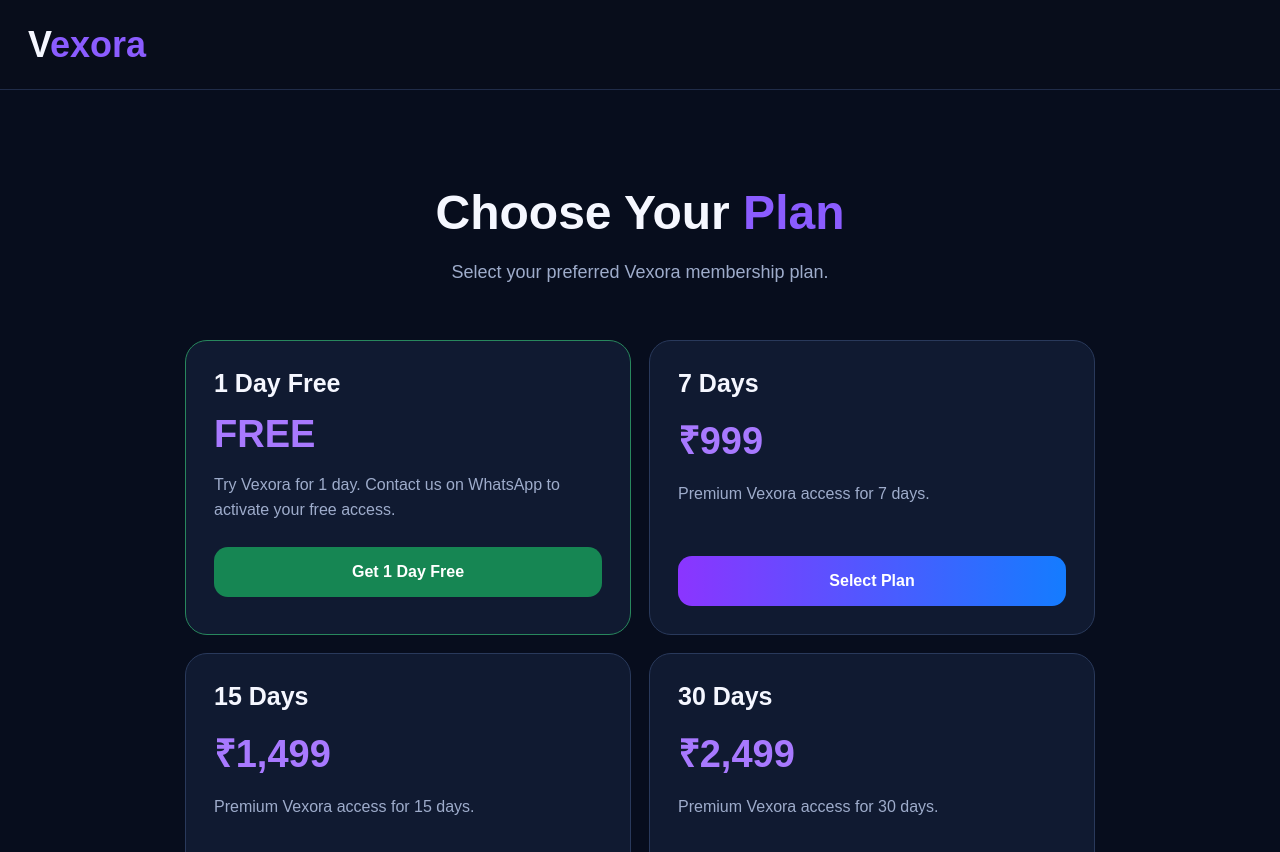
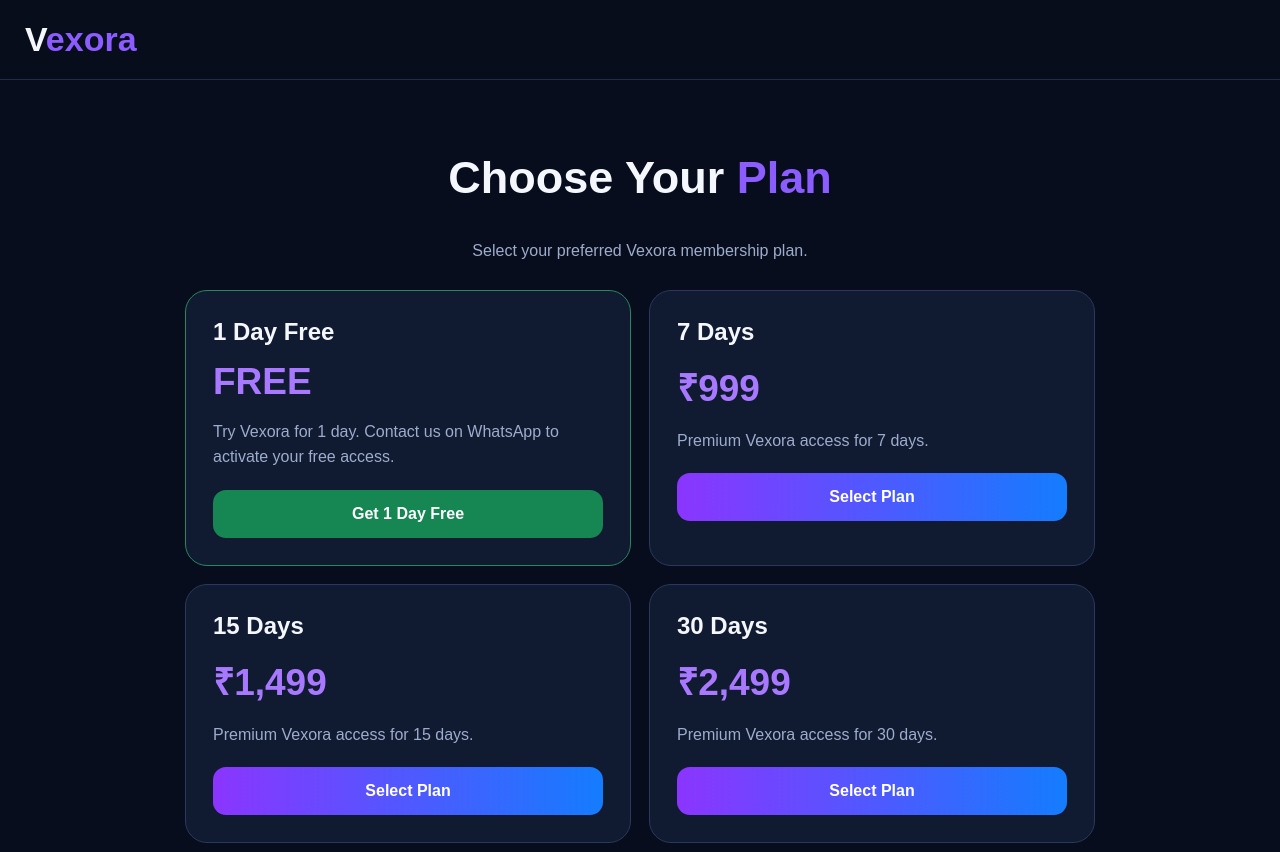
Before and after one commit to nipul830/Vexora, a website: page plans.html in a window 1280 px wide. Shown: the top 852 px of the page. Drawn offline with Linux system fonts and the light colour scheme.

Commit message:
Update plans.html

```diff
--- a/plans.html
+++ b/plans.html
@@ -1,139 +1,158 @@
 <!doctype html>
+
 <html lang="en">
+
 <head>
+
 <meta charset="utf-8">
-  <meta name="viewport" content="width=device-width, initial-scale=1">
+
+<meta
+  name="viewport"
+  content="width=device-width,initial-scale=1"
+>
+
 <title>Vexora — Plans</title>
 
 <style>
-    *{box-sizing:border-box}
 
-    body{
-      margin:0;
-      font-family:Arial,Helvetica,sans-serif;
-      color:#f5f7ff;
-      background:#070d1d;
+* {
+  box-sizing:border-box;
 }
 
-    a{text-decoration:none}
+body {
+  margin:0;
+  background:#070d1d;
+  color:#f5f7ff;
+  font-family:Arial,sans-serif;
+}
 
-    .topbar{
-      height:90px;
+.topbar {
+  height:80px;
   display:flex;
   align-items:center;
-      padding:0 28px;
+  padding:0 25px;
   background:#080d1b;
   border-bottom:1px solid #202c49;
 }
 
-    .logo{
-      font-size:36px;
-      font-weight:800;
+.logo {
+  font-size:34px;
+  font-weight:900;
 }
 
-    .logo span{color:#8b5cff}
+.logo span {
+  color:#8b5cff;
+}
 
-    .container{
+.container {
   max-width:950px;
   margin:auto;
   padding:35px 20px 60px;
 }
 
-    .hero{
+.hero {
   text-align:center;
-      padding:20px 10px 35px;
+  margin-bottom:30px;
 }
 
-    .hero h1{
-      font-size:48px;
-      margin-bottom:15px;
+.hero h1 {
+  font-size:45px;
 }
 
-    .hero p{
+.hero p {
   color:#9eaccb;
-      font-size:18px;
-      line-height:1.6;
 }
 
-    .plans{
+.plans {
   display:grid;
   grid-template-columns:repeat(2,1fr);
   gap:18px;
 }
 
-    .plan{
+.plan {
+  padding:27px;
+  border-radius:22px;
   background:#101a31;
   border:1px solid #29395b;
-      border-radius:22px;
-      padding:28px;
 }
 
-    .plan.free{
-      border-color:#28875d;
+.plan h2 {
+  margin:0;
 }
 
-    .plan.lifetime{
-      border-color:#8b5cff;
+.price {
+  margin:15px 0;
+  color:#a879ff;
+  font-size:37px;
+  font-weight:900;
 }
 
-    .plan h2{
-      margin:0 0 10px;
-      font-size:25px;
-    }
-
-    .price{
-      font-size:38px;
-      font-weight:800;
-      margin:15px 0;
-      color:#a879ff;
-    }
-
-    .plan p{
-      min-height:55px;
+.plan p {
   color:#9eaccb;
   line-height:1.6;
 }
 
-    .btn{
+.btn {
   display:block;
+  padding:15px;
+  margin-top:20px;
   text-align:center;
-      padding:16px;
-      border-radius:14px;
-      background:linear-gradient(90deg,#8b35ff,#147cff);
+  border-radius:13px;
   color:white;
+  text-decoration:none;
   font-weight:800;
-      margin-top:20px;
+  background:linear-gradient(
+    90deg,
+    #8b35ff,
+    #147cff
+  );
 }
 
-    .free .btn{
+.free {
+  border-color:#28875d;
+}
+
+.free .btn {
   background:#168653;
 }
 
-    .support{
-      text-align:center;
-      margin-top:35px;
+.lifetime {
+  border-color:#8b5cff;
 }
 
-    .support p{
+.support {
+  margin-top:30px;
+  text-align:center;
+}
+
+.support p {
   color:#9eaccb;
 }
 
-    @media(max-width:650px){
-      .plans{
+@media(max-width:650px) {
+
+  .plans {
     grid-template-columns:1fr;
   }
 
-      .hero h1{
-        font-size:39px;
+  .hero h1 {
+    font-size:37px;
   }
+
 }
+
 </style>
+
 </head>
 
 <body>
 
 <header class="topbar">
-  <div class="logo">V<span>exora</span></div>
+
+<div class="logo">
+V<span>exora</span>
+</div>
+
 </header>
 
 <main class="container">
@@ -141,7 +160,10 @@
 <section class="hero">
 
 <h1>
-      Choose Your <span style="color:#8b5cff">Plan</span>
+Choose Your
+<span style="color:#8b5cff">
+Plan
+</span>
 </h1>
 
 <p>
@@ -150,15 +172,15 @@
 
 </section>
 
-
 <section class="plans">
-
 
 <!-- 1 DAY FREE -->
 
 <div class="plan free">
 
-      <h2>1 Day Free</h2>
+<h2>
+1 Day Free
+</h2>
 
 <div class="price">
 FREE
@@ -179,12 +201,13 @@
 
 </div>
 
-
 <!-- 7 DAYS -->
 
 <div class="plan">
 
-      <h2>7 Days</h2>
+<h2>
+7 Days
+</h2>
 
 <div class="price">
 ₹999
@@ -203,12 +226,13 @@
 
 </div>
 
-
 <!-- 15 DAYS -->
 
 <div class="plan">
 
-      <h2>15 Days</h2>
+<h2>
+15 Days
+</h2>
 
 <div class="price">
 ₹1,499
@@ -227,12 +251,13 @@
 
 </div>
 
-
 <!-- 30 DAYS -->
 
 <div class="plan">
 
-      <h2>30 Days</h2>
+<h2>
+30 Days
+</h2>
 
 <div class="price">
 ₹2,499
@@ -251,12 +276,13 @@
 
 </div>
 
-
 <!-- LIFETIME -->
 
 <div class="plan lifetime">
 
-      <h2>Lifetime</h2>
+<h2>
+Lifetime
+</h2>
 
 <div class="price">
 ₹11,000
@@ -275,9 +301,7 @@
 
 </div>
 
-
 </section>
-
 
 <section class="support">
 
@@ -298,4 +322,5 @@
 </main>
 
 </body>
+
 </html>
```
Lines whose indentation alone changed are shown as unchanged.
